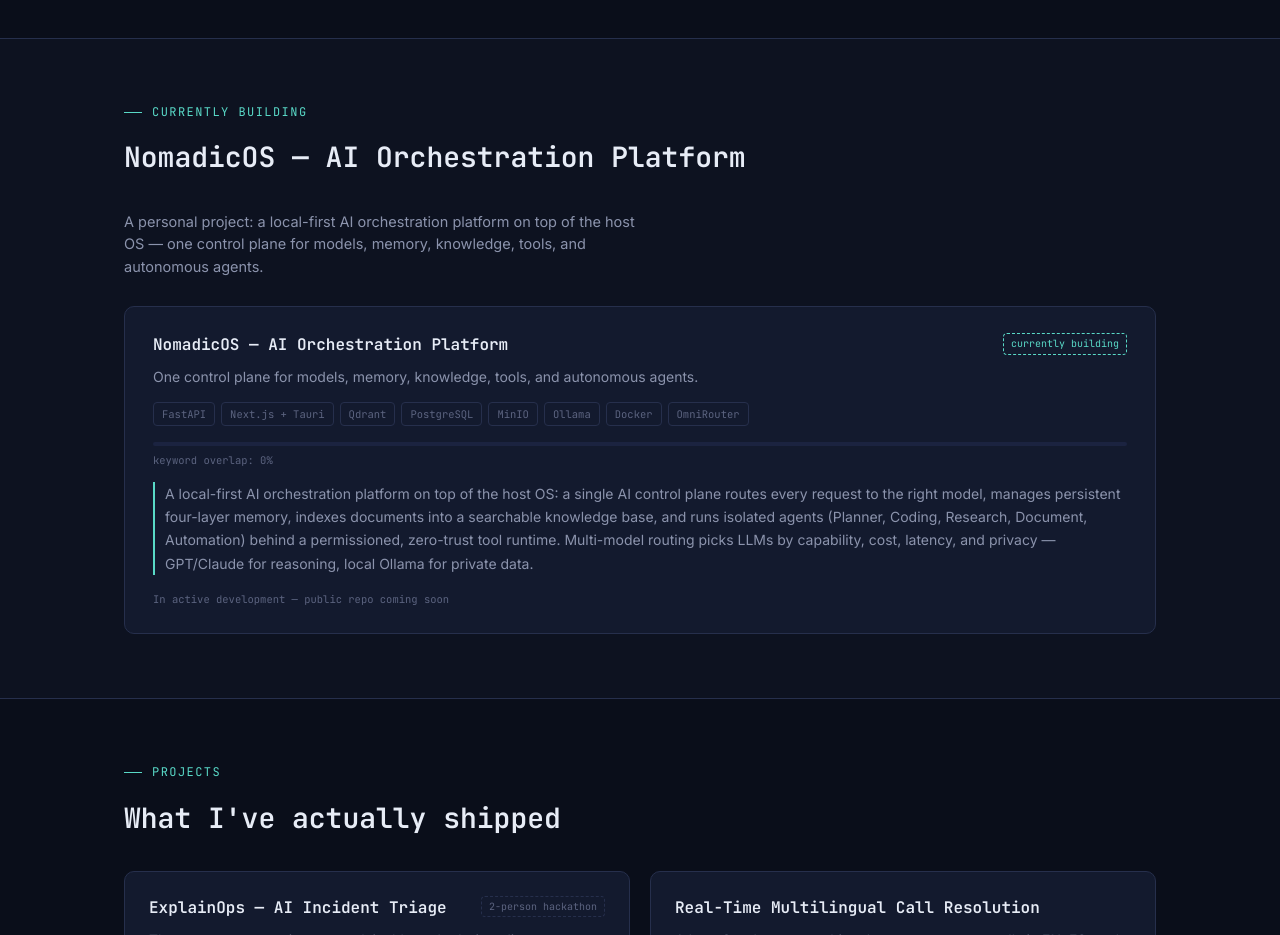
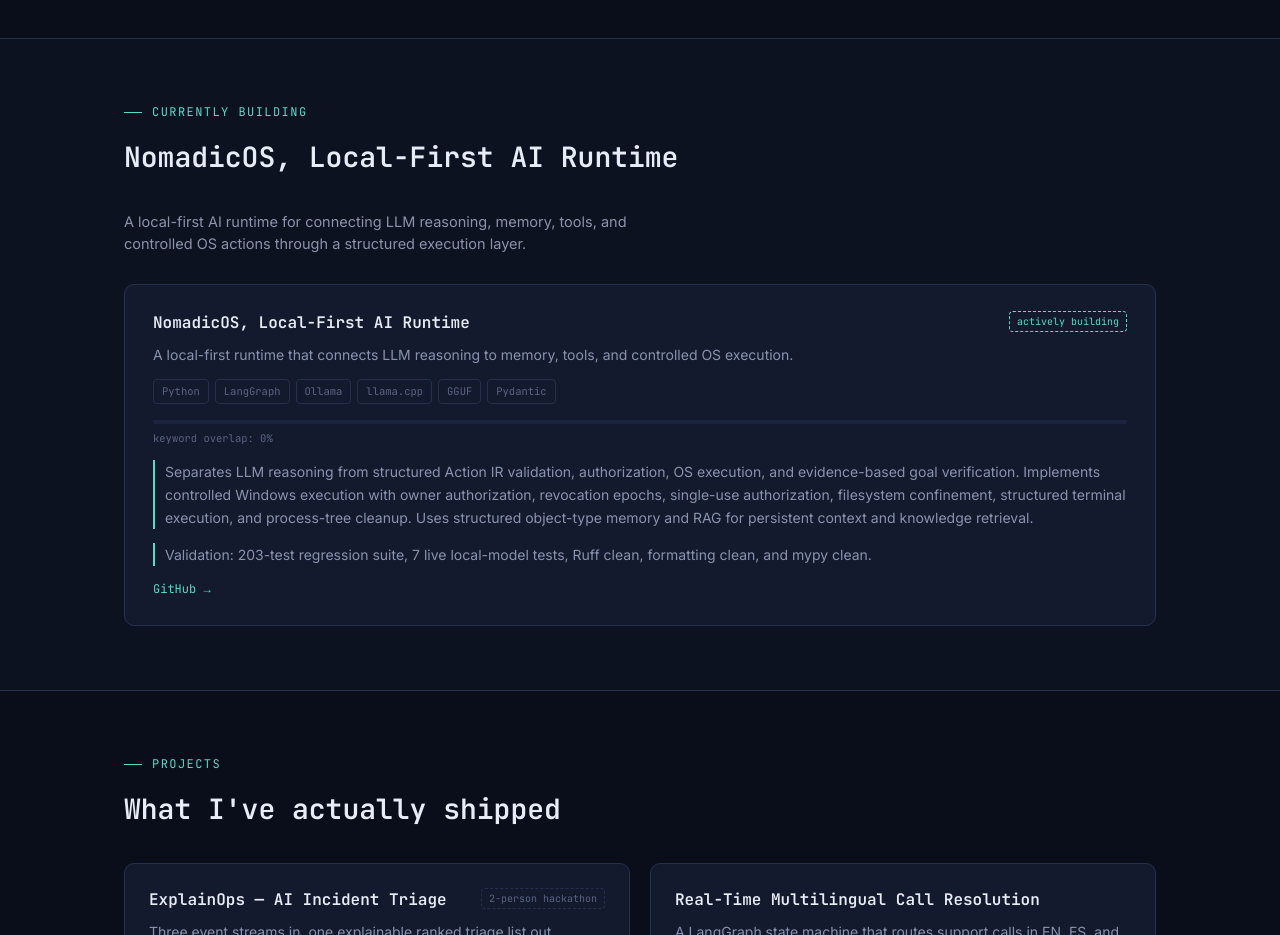
Before and after one commit to dhruv-motaval/portfolio, a website: page index.html in a window 1280 px wide. Shown: the part 2800-3735 px from the top of the page. Drawn offline with Linux system fonts and the light colour scheme.

Commit message:
Update NomadicOS portfolio section

```diff
--- a/index.html
+++ b/index.html
@@ -676,33 +676,32 @@
   <section class="about" id="building">
     <div class="wrap">
       <p class="eyebrow">Currently Building</p>
-      <h2>NomadicOS — AI Orchestration Platform</h2>
-      <p class="skills-intro stream-text">A personal project: a local-first AI orchestration platform on top of the host OS — one control plane for models, memory, knowledge, tools, and autonomous agents.</p>
+      <h2>NomadicOS, Local-First AI Runtime</h2>
+      <p class="skills-intro stream-text">A local-first AI runtime for connecting LLM reasoning, memory, tools, and controlled OS actions through a structured execution layer.</p>
     </div>
     <div class="wrap nomad-single">
-<article class="card nomad-wide" data-tags="nomadicos ai orchestration platform control plane memory agents orchestration qdrant postgresql minio ollama docker omnirouter local first multi model routing security">
+<article class="card nomad-wide" data-tags="nomadicos local first ai runtime python langgraph ollama llama.cpp gguf pydantic action ir authorization windows execution memory rag">
           <div class="card-head">
-            <h3>NomadicOS — AI Orchestration Platform</h3>
-            <span class="badge-non-genai">currently building</span>
+            <h3>NomadicOS, Local-First AI Runtime</h3>
+            <span class="badge-non-genai">actively building</span>
           </div>
-          <p class="tagline">One control plane for models, memory, knowledge, tools, and autonomous agents.</p>
+          <p class="tagline">A local-first runtime that connects LLM reasoning to memory, tools, and controlled OS execution.</p>
           <div class="stack-row">
-            <span class="stack-chip">FastAPI</span>
-            <span class="stack-chip">Next.js + Tauri</span>
-            <span class="stack-chip">Qdrant</span>
-            <span class="stack-chip">PostgreSQL</span>
-            <span class="stack-chip">MinIO</span>
+            <span class="stack-chip">Python</span>
+            <span class="stack-chip">LangGraph</span>
             <span class="stack-chip">Ollama</span>
-            <span class="stack-chip">Docker</span>
-            <span class="stack-chip">OmniRouter</span>
+            <span class="stack-chip">llama.cpp</span>
+            <span class="stack-chip">GGUF</span>
+            <span class="stack-chip">Pydantic</span>
           </div>
           <div class="score-wrap">
             <div class="score-bar-track"><div class="score-bar-fill" data-fill></div></div>
             <span class="score-label" data-label>keyword overlap: 0%</span>
           </div>
-          <p class="metric stream-text">A local-first AI orchestration platform on top of the host OS: a single AI control plane routes every request to the right model, manages persistent four-layer memory, indexes documents into a searchable knowledge base, and runs isolated agents (Planner, Coding, Research, Document, Automation) behind a permissioned, zero-trust tool runtime. Multi-model routing picks LLMs by capability, cost, latency, and privacy — GPT/Claude for reasoning, local Ollama for private data.</p>
+          <p class="metric stream-text">Separates LLM reasoning from structured Action IR validation, authorization, OS execution, and evidence-based goal verification. Implements controlled Windows execution with owner authorization, revocation epochs, single-use authorization, filesystem confinement, structured terminal execution, and process-tree cleanup. Uses structured object-type memory and RAG for persistent context and knowledge retrieval.</p>
+          <p class="metric stream-text">Validation: 203-test regression suite, 7 live local-model tests, Ruff clean, formatting clean, and mypy clean.</p>
           <div class="card-links">
-            <span class="demo-note" style="display:block; margin-top:2px;">In active development — public repo coming soon</span>
+            <a href="https://github.com/dhruv-motaval/nomadicos" target="_blank" rel="noopener">GitHub →</a>
           </div>
         </article>    </div>
   </section>
```
